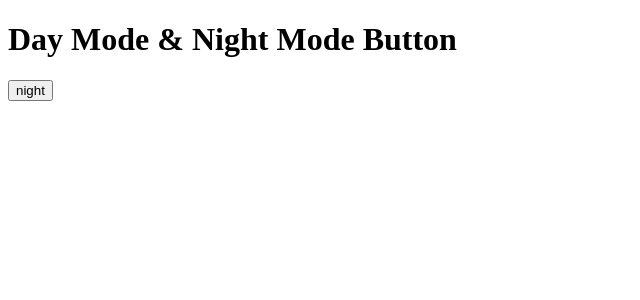
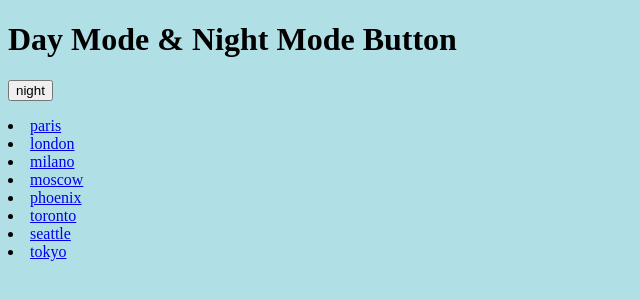
Before and after one commit to colayun/DayModeNightMode, a plain HTML site: page index.html in a window 1280 px wide. Shown: the whole page, without its empty margins (0-640 px from the left). Drawn offline with Linux system fonts and the light colour scheme.

Commit message:
Add files via upload

```diff
--- a/index.html
+++ b/index.html
@@ -9,6 +9,14 @@
     <body>
         <h1>Day Mode & Night Mode Button</h1>
 
+        <!--start link color-->
+        <script>
+
+
+        </script>
+        <!--end link color-->
+
+        <!--start button javascript-->
         <input type="button" value="night" onclick="
 
         var bodySelector = document.querySelector('body');
@@ -17,12 +25,43 @@
         bodySelector.style.backgroundColor = 'black';
         bodySelector.style.color = 'powderblue';
         this.value = 'day';
+
         } else {
         bodySelector.style.backgroundColor = 'powderblue';
         bodySelector.style.color = 'black';
         this.value = 'night';
         }
         ">
+        <!--end button javascript-->
+
+        <!--start displayed on body via javascript-->
+        <ol>
+            <script>
+                document.write(cities[i]);
+            </script>
+        </ol>
+        <!--end displayed on body via javascript-->
+
+        <!--start background color declaration-->
+        <script>
+            document.querySelector('body').style.backgroundColor = 'powderblue';
+        </script>
+        <!--end background color declaration-->
+
+        <!--start loop-->
+        <script>
+            var cities = ["paris", "london", "milano", "moscow", "phoenix", "toronto", "seattle", "tokyo"];
+            var i = 0;
+            while ( i < cities.length ) {
+                document.write ( '<li><a href = "https://www.google.com/search?q=' + cities[i] + '&source=lnms&tbm=isch&sa=X&ved=2ahUKEwj78Ymv68jzAhXAzTgGHfz8AJ8Q_AUoAXoECAEQAw&biw=1663&bih=805&dpr=1.93">' + cities[i] + '</a></li>' );
+                i = i + 1;
+            }
+        </script>
+        <!--end loop-->
     </body>
 
 </html>
+
+
+
+<!--london-->
```
